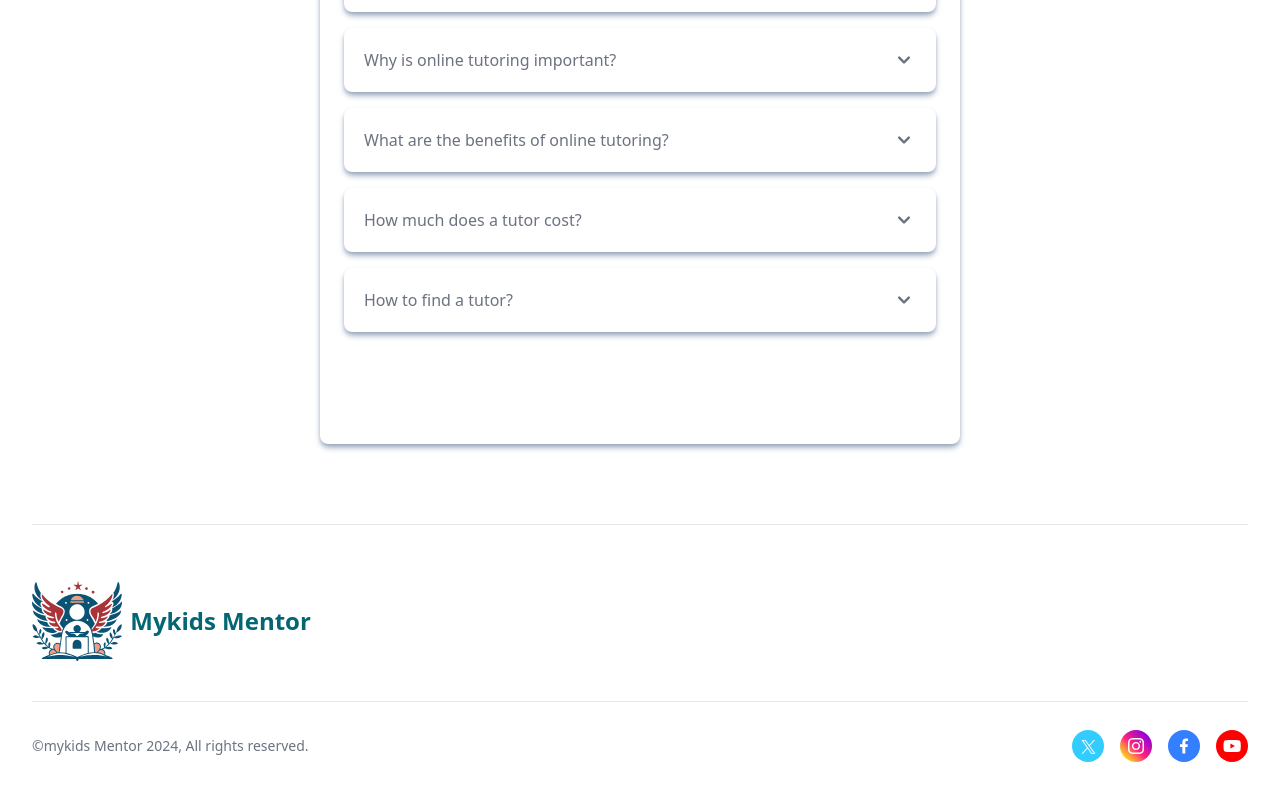
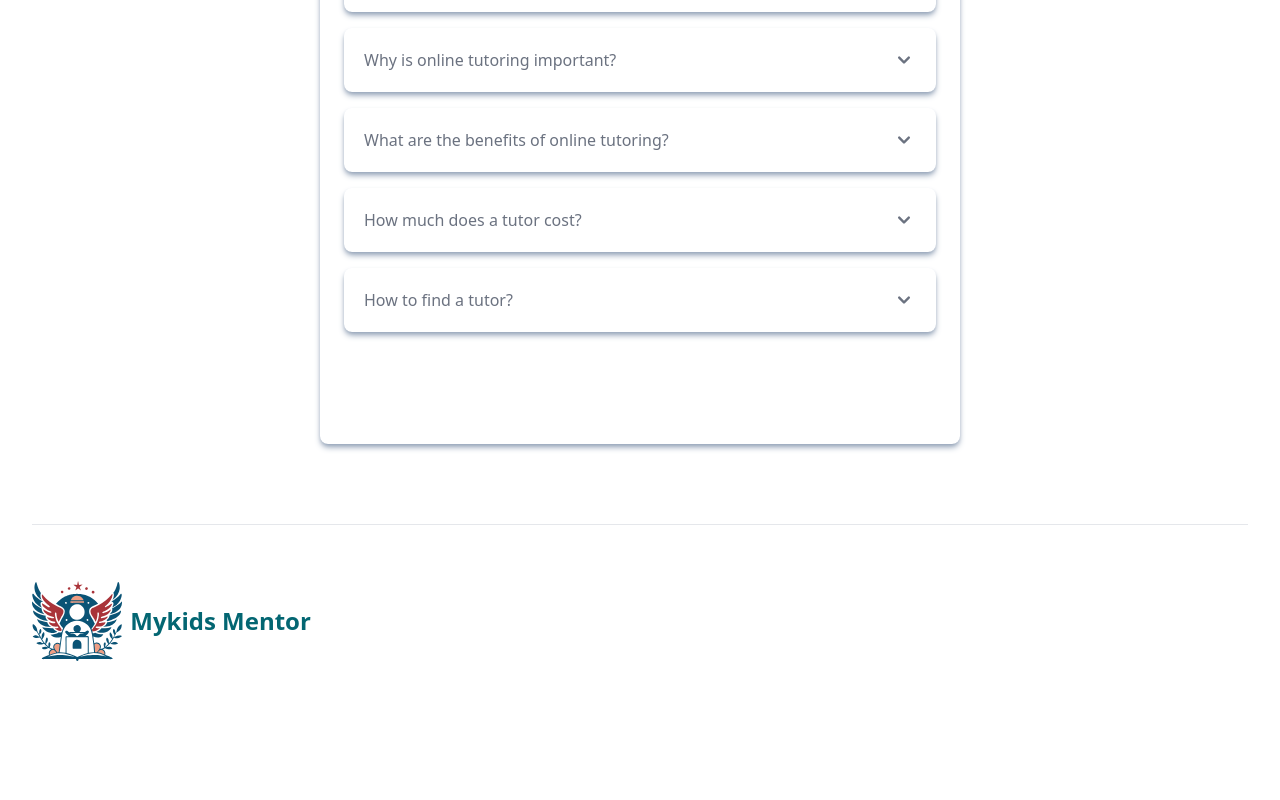
Before and after one commit to kakugb/myKidsMentor, a React (Vite) app in the folder client/: page /landing in a window 1280 px wide. Shown: the part 2245-3045 px from the top of the page. After the commit the page ends 3002 px from the top, so only its background shows below. Built offline with nearby package versions, Linux system fonts and the light colour scheme; no server answers.

Commit message:
footer updated

```diff
--- a/client/src/pages/LandingPage/Footer.jsx
+++ b/client/src/pages/LandingPage/Footer.jsx
@@ -59,7 +59,7 @@ function Footer() {
 
             </div>
 
-            <div class="py-7 border-t border-gray-200">
+            {/* <div class="py-7 border-t border-gray-200">
                 <div class="flex items-center justify-center flex-col lg:justify-between lg:flex-row">
                     <span class="text-sm text-gray-500 ">©<a href="https://pagedone.io/">mykids Mentor </a>2024, All rights reserved.</span>
                     <div class="flex mt-4 space-x-4 sm:justify-center lg:mt-0 ">
@@ -92,7 +92,7 @@ function Footer() {
                         </Link>
                     </div>
                 </div>
-            </div>
+            </div> */}
         </div>
     </footer>
   )
```
